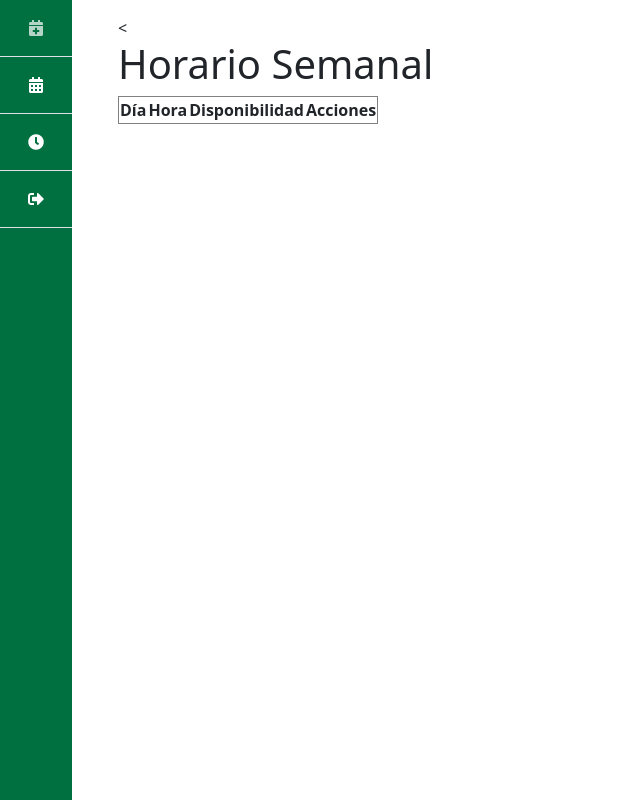
After one commit to EspySoftware/sgap, a Django app: page /vista_horario/ in a window 1280 px wide. The commit adds this page. Shown: the whole page, without its empty margins (0-640 px from the left). Run offline with Django 5.2, Linux system fonts and the light colour scheme; a user stored in the database is signed in; lists and menus that the app fills with data are empty.

Commit message:
url horario

```diff
--- a/paginas/forms.py
+++ b/paginas/forms.py
@@ -1,6 +1,6 @@
 from django.forms import ModelForm
+from django import forms
 from .models import Cita
-from django import forms
 
 class FormularioCita(ModelForm):
     class Meta:
--- a/paginas/models.py
+++ b/paginas/models.py
@@ -24,3 +24,7 @@ class Cita(models.Model):
 
     def __str__(self):
         return ' ' + self.titulo + ' - ' + self.user.username
+
+
+class Horario(models.Model):
+    agendado ='a'
--- a/paginas/templates/base.html
+++ b/paginas/templates/base.html
@@ -57,7 +57,7 @@
                     </li>
                     <li>
                         <a
-
+                            href="/vista_horario"
                             class="nav-link {% if request.path == '/horarios/' %}active{% endif %} py-3 border-bottom rounded-0"
                             data-bs-toggle="tooltip"
                             data-bs-placement="right"
--- a/paginas/templates/home.html
+++ /dev/null
@@ -1,5 +0,0 @@
-{% extends 'base.html' %} {% block content %}
-
-<h1 class="text-center mt-3 mb-3">Home</h1>
-<p>Oal chabo</p>
-{% endblock %}
--- /dev/null
+++ b/paginas/templates/vista_horario.html
@@ -0,0 +1,36 @@
+{% extends 'base.html' %} {% block content %}
+
+<!DOCTYPE html>
+<<html>
+    <head>
+        <title>Horario</title>
+    </head>
+    <body>
+        <h1>Horario Semanal</h1>
+        <table border="1">
+            <tr>
+                <th>Día</th>
+                <th>Hora</th>
+                <th>Disponibilidad</th>
+                <th>Acciones</th>
+            </tr>
+            {% for dia, franjas in horario.items %}
+                {% for franja, disponibilidad in franjas.items %}
+                    <tr>
+                        <td>{{ dia }}</td>
+                        <td>{{ franja }}</td>
+                        <td>{{ disponibilidad.get_status_display }}</td>
+                        <td>
+                            {% if disponibilidad %}
+                                <a href="{% url 'modificar_disponibilidad' disponibilidad.id %}">Modificar</a>
+                            {% else %}
+                                No disponible
+                            {% endif %}
+                        </td>
+                    </tr>
+                {% endfor %}
+            {% endfor %}
+        </table>
+    </body>
+    </html>
+{% endblock %}
--- a/paginas/views.py
+++ b/paginas/views.py
@@ -4,14 +4,12 @@ from django.contrib.auth.models import User
 from django.contrib.auth import login, logout, authenticate
 from django.db import IntegrityError
 from .forms import FormularioCita
-from .models import Cita
+from .models import Cita, Horario
 
 # Create your views here.
 
-
 def home(request):
     return render(request, 'home.html')
-
 
 def signup(request):
     if request.method == 'GET':
@@ -36,7 +34,6 @@ def signup(request):
                        'error': 'Las contraseñas no coinciden'},
                       )
 
-
 def citas(request):
     if request.user.username == 'espy':
         citas = Cita.objects.all()  # VISTA DEL ORIENTADOR
@@ -45,7 +42,6 @@ def citas(request):
     return render(request, 'citas.html', {
         'citas': citas
     })
-
 
 def detalle_cita(request, id_cita):
     if request.user.username == 'espy':
@@ -83,7 +79,6 @@ def detalle_cita(request, id_cita):
                     'error': 'Por favor, verifica los datos ingresados'
                 })
 
-
 def citas_confirmadas(request):
     if request.user.username == 'espy':
         citas = Cita.objects.filter(estado='C').order_by('fecha')
@@ -102,12 +97,9 @@ def citas_pendientes(request):
     return render(request, 'citas_pendientes.html', {
         'citas': citas})
 
-
-
 def signout(request):
     logout(request)
     return redirect('/')
-
 
 def signin(request):
     if request.method == 'GET':
@@ -125,7 +117,6 @@ def signin(request):
         else:
             login(request, user)
             return redirect('citas')
-
 
 def crear_cita(request):
     if request.method == "GET":
@@ -145,3 +136,8 @@ def crear_cita(request):
                 'form': FormularioCita,
                 'error': 'Por favor, verifica los datos ingresados'
             })
+
+def vista_horario(request):
+    if request.user.username == 'espy':
+        # horarios = Horario.objects.all()
+        return render(request, 'vista_horario.html',{'vista_horario': vista_horario})
--- a/sgap/urls.py
+++ b/sgap/urls.py
@@ -28,4 +28,5 @@ urlpatterns = [
     path('citas/<int:id_cita>', views.detalle_cita, name = 'detalle_cita'),
     path('citas_confirmadas/', views.citas_confirmadas, name = 'citas_confirmadas'),
     path('citas_pendientes/', views.citas_pendientes, name = 'citas_pendientes'),
+    path('vista_horario/', views.vista_horario, name = 'vista_horario'),
     ]
```
Also changed, not shown: db.sqlite3.
